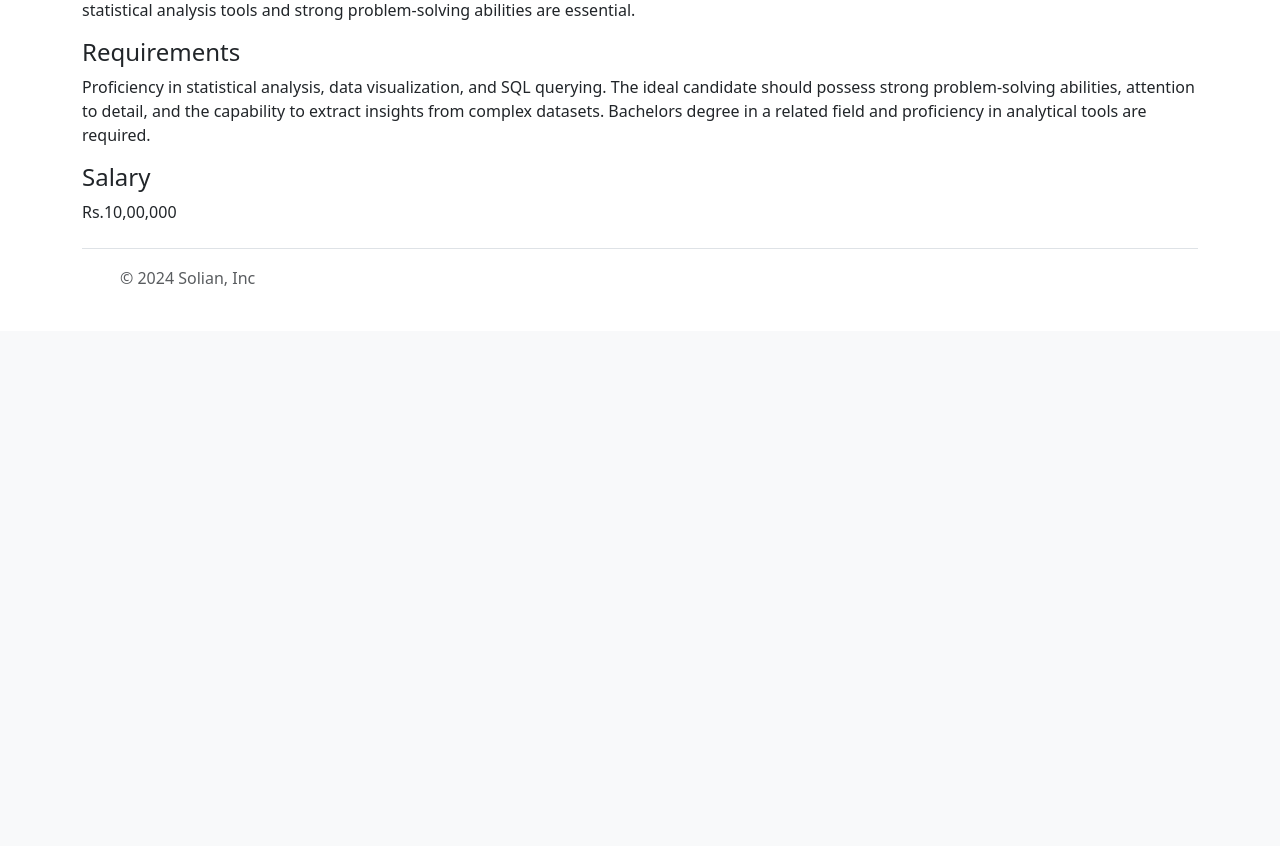
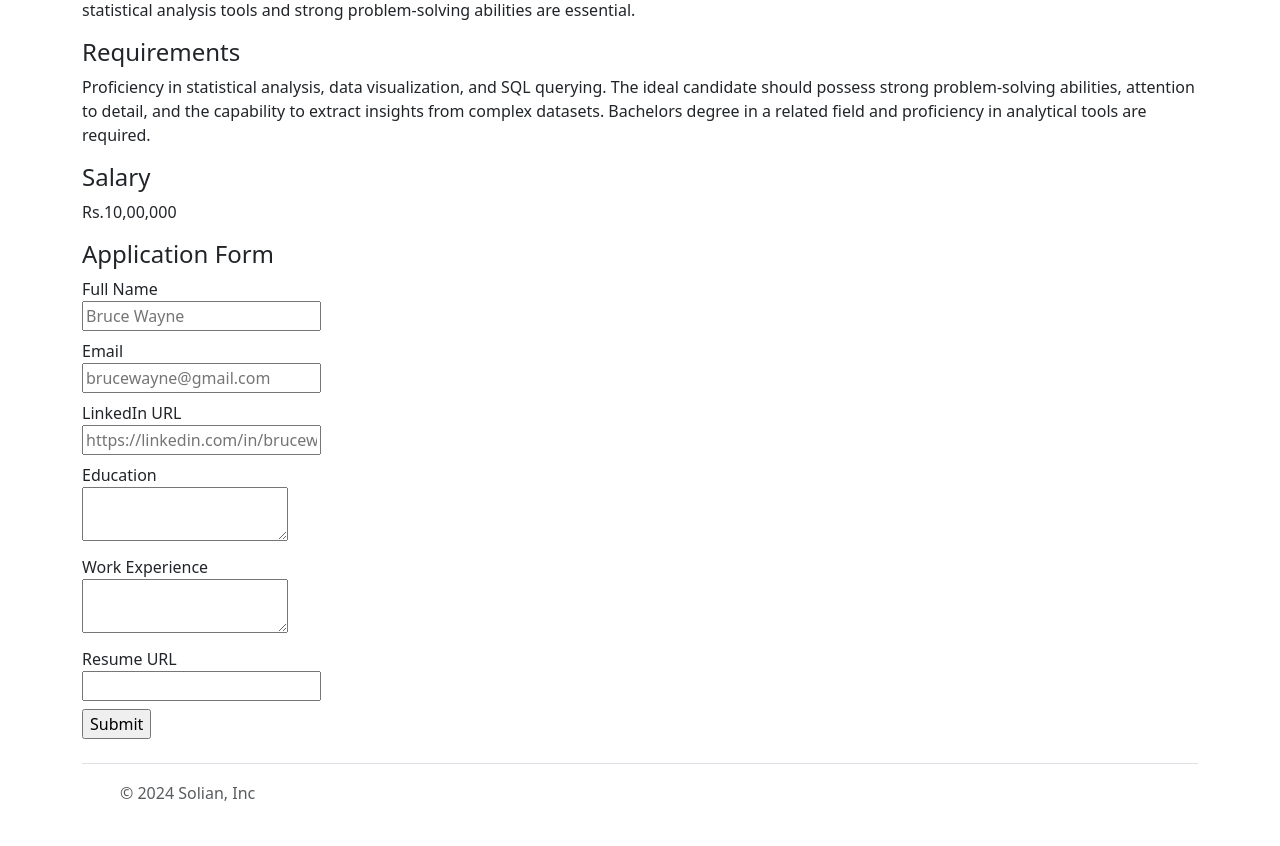
Before and after one commit to pxxjan/Solian-Careers-App, a Flask app: page /job/1 in a window 1280 px wide. Shown: the part 686-1532 px from the top of the page. Before the commit the page ends 972 px from the top, so only its background shows below. Run offline with Flask 3, Linux system fonts and the light colour scheme.

Commit message:
store application in database

```diff
--- a/app.py
+++ b/app.py
@@ -1,5 +1,5 @@
-from flask import Flask, render_template, jsonify
-from database import load_jobs_from_db, load_job_from_db
+from flask import Flask, render_template, jsonify, request
+from database import load_jobs_from_db, load_job_from_db, add_application_to_db
 
 app = Flask(__name__)
 
@@ -23,5 +23,12 @@ def show_job(id):
 
     return render_template('jobpage.html', job=job)
 
+@app.route('/job/<id>/apply', methods=['post'])
+def apply_to_job(id):
+    data = request.form
+    job = load_job_from_db(id)
+    add_application_to_db(id, data)
+    return render_template('app_submitted.html', application=data, job=job)
+
 if __name__ == '__main__':
     app.run(debug=True)
--- a/database.py
+++ b/database.py
@@ -34,3 +34,22 @@ def load_job_from_db(id):
         return job_dict
     else:
         return None
+
+app_table = 'applications'
+applications = metadata.tables[app_table]
+
+def add_application_to_db(job_id, data):
+
+    insert_statement = applications.insert().values(
+        job_id=job_id,
+        full_name=data['full_name'],
+        email=data['email'],
+        linkedin_url=data['linkedin_url'],
+        education=data['education'],
+        work_experience=data['work_experience'],
+        resume_url=data['resume_url']
+    )
+
+    with engine.connect() as conn:
+        conn.execute(insert_statement)
+        conn.commit()
--- /dev/null
+++ b/templates/app_form.html
@@ -0,0 +1,36 @@
+<h4>Application Form</h4>
+
+<form action="/job/{{job['id']}}/apply" method="post">
+    <div class="mb-2">
+        <label>Full Name</label><br>
+        <input type="text" name="full_name" placeholder="Bruce Wayne">
+    </div>
+
+    <div class="mb-2">
+        <label>Email</label><br>
+        <input type="text" name="email" placeholder="brucewayne@gmail.com">
+    </div>
+
+    <div class="mb-2">
+        <label>LinkedIn URL</label><br>
+        <input type="text" name="linkedin_url" placeholder="https://linkedin.com/in/brucewayne">
+    </div>
+
+    <div class="mb-2">
+        <label>Education</label><br>
+        <textarea name="education"></textarea>
+    </div>
+
+    <div class="mb-2">
+        <label>Work Experience</label><br>
+        <textarea name="work_experience"></textarea>
+    </div>
+
+    <div class="mb-2">
+        <label>Resume URL</label><br>
+        <input type="text" name="resume_url">
+    </div>
+
+    <input type="submit">
+
+</form>
--- a/templates/jobpage.html
+++ b/templates/jobpage.html
@@ -20,6 +20,7 @@
         <p>{{job.requirements}}</p>
         <h4>Salary</h4>
         <p>{{job.currency}}{{job.salary}}</p>
+        {% include 'app_form.html' %}
     </div>
     {% include 'footer.html' %}
 </body>
```
Also changed, not shown: sqlite/sql.sql (+16 -3 lines), templates/app_submitted.html (added, +38 -0 lines), sqlite/solian.db.
